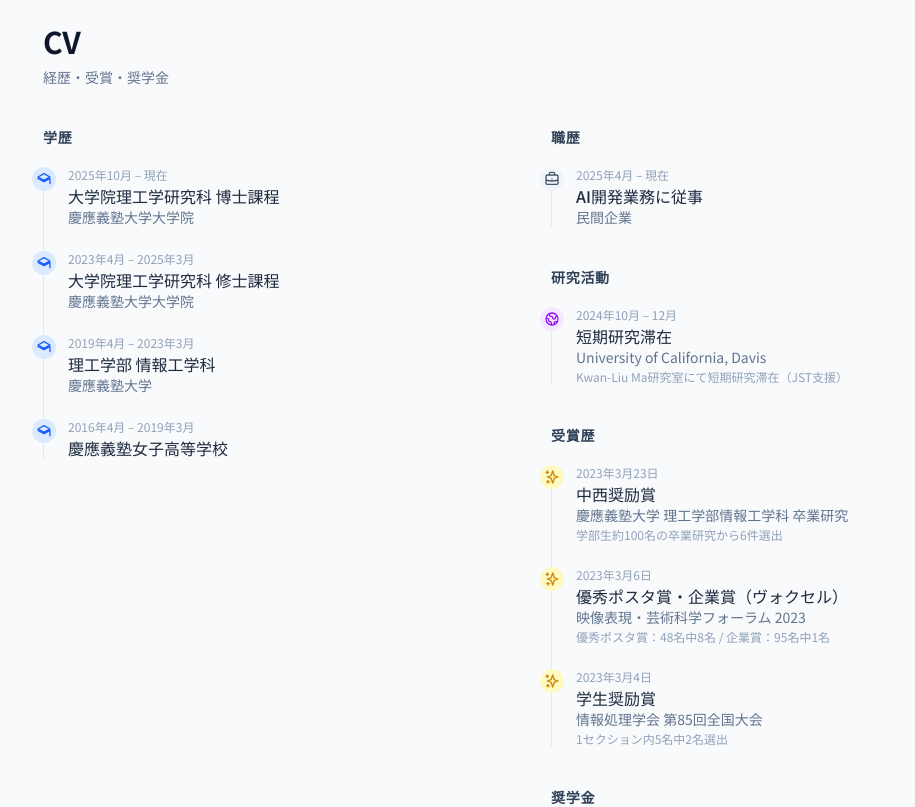
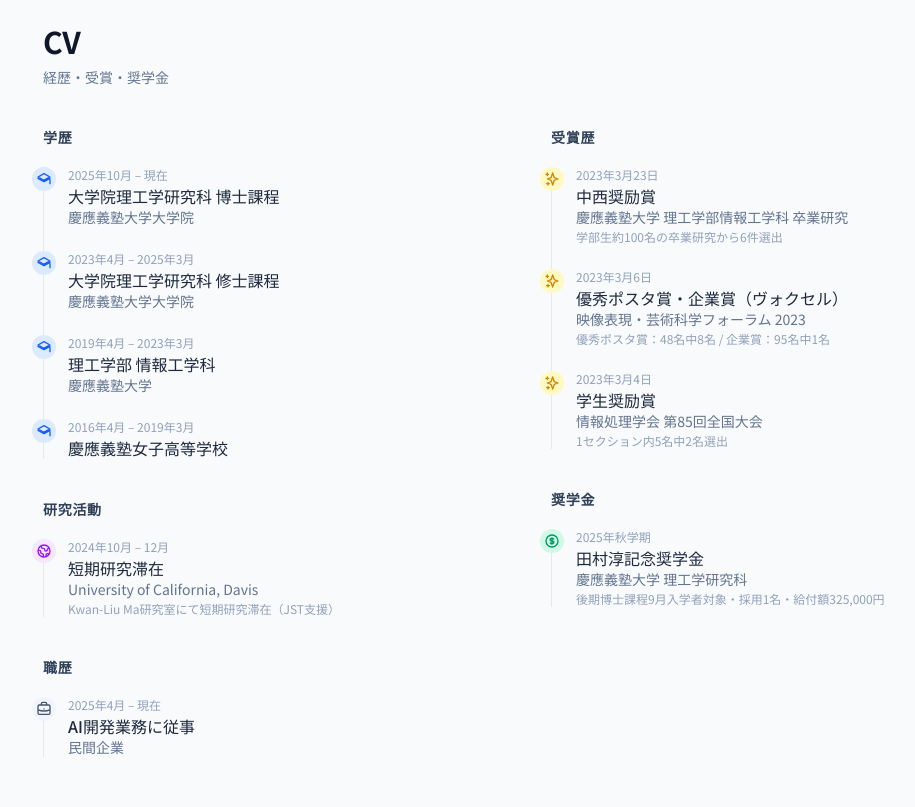
Before and after one commit to mayu-namai/mayu-page, a Next.js app: page / in a window 1280 px wide. Shown: the part 2580-3387 px from the top of the page, without its empty margins (109-1024 px from the left). Built offline with nearby package versions, Linux system fonts and the light colour scheme.

Commit message:
Reorganize CV layout: move 研究活動・職歴 to left column
Left column: 学歴 → 研究活動 → 職歴
Right column: 受賞歴 → 奨学金

Co-Authored-By: Claude Sonnet 4.6 <noreply@anthropic.com>

```diff
--- a/components/CareerSection.tsx
+++ b/components/CareerSection.tsx
@@ -75,19 +75,25 @@ export default function CareerSection() {
         <p className="text-slate-500 mb-10 text-sm">経歴・受賞・奨学金</p>
 
         <div className="grid md:grid-cols-2 gap-10">
-          {/* 学歴：左カラム */}
-          <div>
-            <h3 className="font-semibold text-slate-700 mb-5 text-sm uppercase tracking-wider">
-              学歴
-            </h3>
-            <Timeline type="education" />
+          {/* 学歴・研究活動・職歴：左カラムに縦積み */}
+          <div className="space-y-10">
+            {[
+              { type: "education" as const, label: "学歴" },
+              { type: "research"  as const, label: "研究活動" },
+              { type: "work"      as const, label: "職歴" },
+            ].map(({ type, label }) => (
+              <div key={type}>
+                <h3 className="font-semibold text-slate-700 mb-5 text-sm uppercase tracking-wider">
+                  {label}
+                </h3>
+                <Timeline type={type} />
+              </div>
+            ))}
           </div>
 
-          {/* 職歴・受賞・奨学金：右カラムに縦積み */}
+          {/* 受賞・奨学金：右カラムに縦積み */}
           <div className="space-y-10">
             {[
-              { type: "work"        as const, label: "職歴" },
-              { type: "research"    as const, label: "研究活動" },
               { type: "award"       as const, label: "受賞歴" },
               { type: "scholarship" as const, label: "奨学金" },
             ].map(({ type, label }) => (
```
